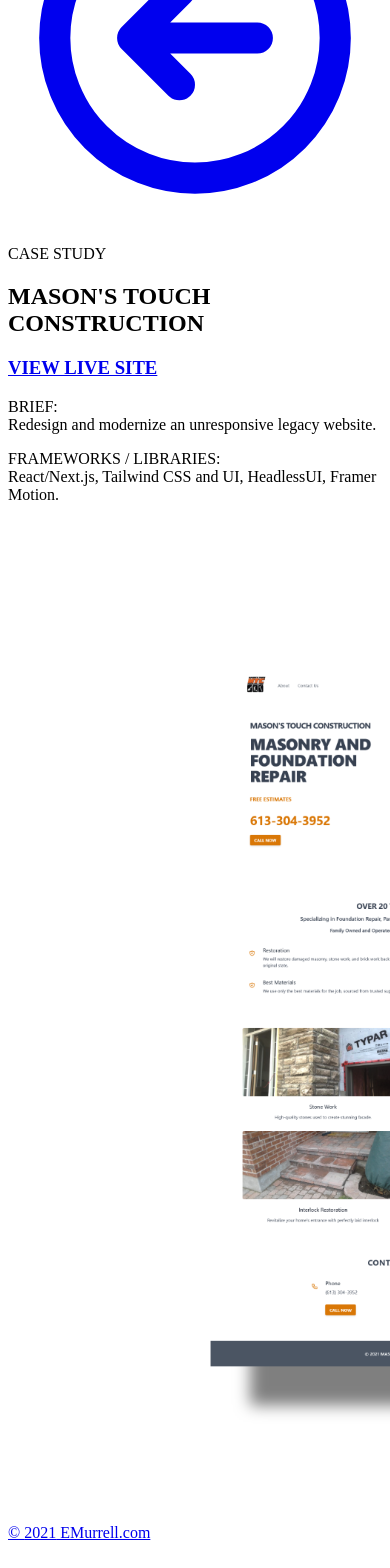
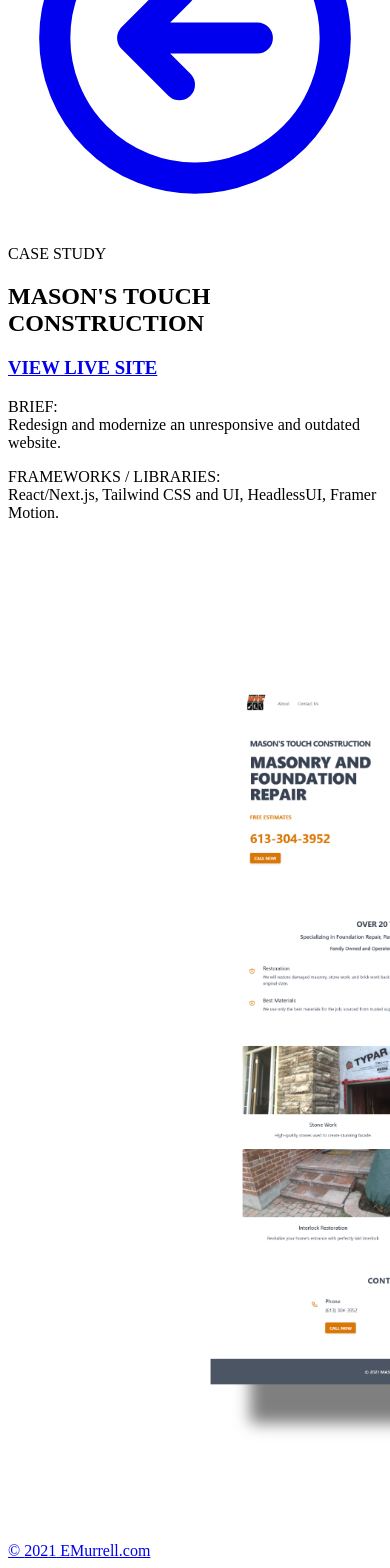
Before and after one commit to EMurrell/portfolio, a Next.js app: page /mtc in a window 390 px wide. Shown: the part 157-1725 px from the top of the page. Built offline with nearby package versions, Linux system fonts and the light colour scheme.

Commit message:
adjust fonts and links in case studies

```diff
--- a/pages/mtc.js
+++ b/pages/mtc.js
@@ -28,19 +28,21 @@
                 MASON'S TOUCH CONSTRUCTION
               </h2>
               <h3 className="pl-4 text-base font-bold tracking-wider underline transition duration-500 ease-in-out transform md:text-xl text-myorange hover:text-myblue font-body hover:-translate-y-1 ">
-                <a href="https://mtc-omega.vercel.app">VIEW LIVE SITE</a>
+                <a href="https://www.masonstouch.com">VIEW LIVE SITE</a>
               </h3>
-              <p className="px-4 pt-12 text-sm font-extrabold tracking-wide font-body md:text-lg lg:text-xl text-midtone">
-                BRIEF: <br /> Redesign and modernize an unresponsive legacy
-                website.
+              <p className="px-4 pt-12 text-sm font-semibold tracking-wide font-body md:text-lg lg:text-xl text-midtone">
+                BRIEF: <br /> Redesign and modernize an unresponsive and
+                outdated website.
               </p>
-              <p className="px-4 pt-12 text-sm font-extrabold tracking-wide font-body md:text-lg lg:text-xl text-midtone">
+              <p className="px-4 pt-12 text-sm font-semibold tracking-wide font-body md:text-lg lg:text-xl text-midtone">
                 FRAMEWORKS / LIBRARIES: <br />
                 React/Next.js, Tailwind CSS and UI, HeadlessUI, Framer Motion.
               </p>
             </div>
             <div className="flex flex-col animate-fade-in-left">
-              <img src="/mtccard.png" alt="website mockup" />
+              <a href="https://www.masonstouch.com">
+                <img src="/mtccard.png" alt="website mockup" />
+              </a>
             </div>
           </div>
         </div>
```
Also changed, not shown: pages/ptp.js (+5 -3 lines), public/mtccard2.png (added).
